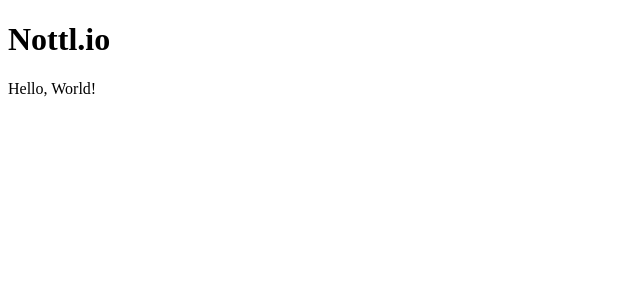
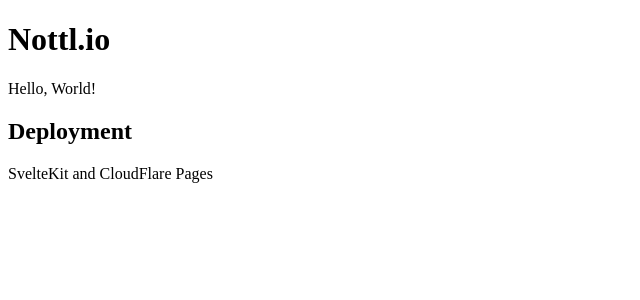
Before and after one commit to robcmorris/nottl, a SvelteKit app: page / in a window 1280 px wide. Shown: the top 300 px of the page, without its empty margins (0-640 px from the left). Built offline with nearby package versions, Linux system fonts and the light colour scheme.

Commit message:
Updated page

```diff
--- a/src/routes/+page.svelte
+++ b/src/routes/+page.svelte
@@ -1,2 +1,4 @@
 <h1>Nottl.io</h1>
 <p>Hello, World!</p>
+<h2>Deployment</h2>
+<p>SvelteKit and CloudFlare Pages</p>
--- a/svelte.config.js
+++ b/svelte.config.js
@@ -1,4 +1,4 @@
-import adapter from '@sveltejs/adapter-auto';
+import adapter from '@sveltejs/adapter-cloudflare';
 import { vitePreprocess } from '@sveltejs/kit/vite';
 
 /** @type {import('@sveltejs/kit').Config} */
```
